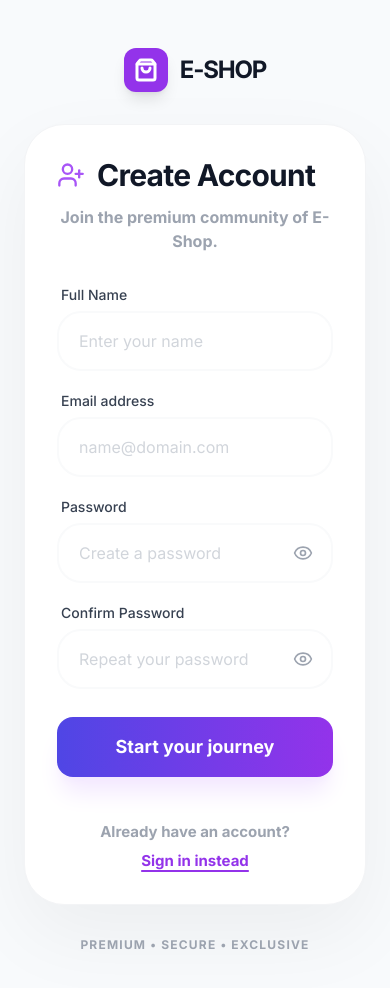
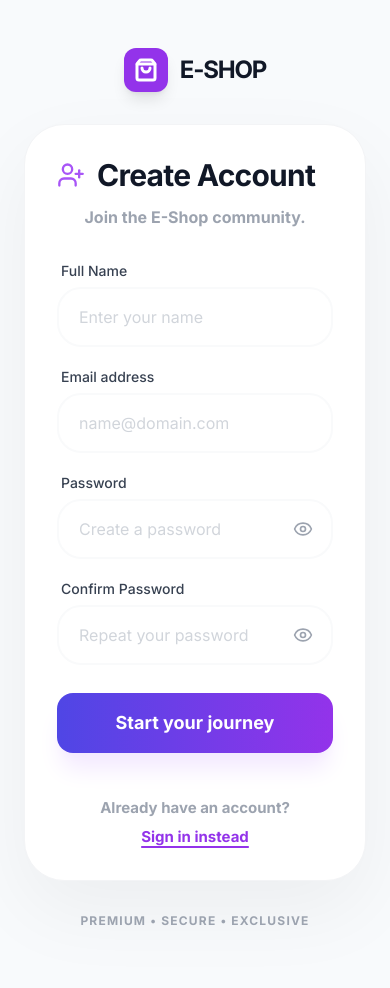
Before and after one commit to dhrumil16/chaintech-task, a React (Vite) app: page /register in a window 390 px wide. Shown: the top 988 px of the page. Built offline with nearby package versions, Linux system fonts and the light colour scheme.

Commit message:
style: shorten auth page descriptive text for mobile

```diff
--- a/src/pages/Login.jsx
+++ b/src/pages/Login.jsx
@@ -105,7 +105,7 @@ const Login = () => {
                     <div className="bg-white p-8 sm:p-12 rounded-[2.5rem] shadow-[0_30px_80px_rgba(0,0,0,0.05)] border border-gray-100">
                         <div className="mb-10 text-center sm:text-left">
                             <h2 className="text-3xl font-black text-gray-900 mb-3 tracking-tight">Welcome Home</h2>
-                            <p className="text-gray-400 font-bold">Please enter your credentials to log in.</p>
+                            <p className="text-gray-400 font-bold">Log in to your account.</p>
                         </div>
 
                         <form className="space-y-7" onSubmit={handleSubmit}>
--- a/src/pages/Register.jsx
+++ b/src/pages/Register.jsx
@@ -126,7 +126,7 @@ const Register = () => {
                                 <UserPlus className="text-purple-500 lg:hidden" size={28} />
                                 Create Account
                             </h2>
-                            <p className="text-gray-400 font-bold">Join the premium community of E-Shop.</p>
+                            <p className="text-gray-400 font-bold">Join the E-Shop community.</p>
                         </div>
 
                         <form className="space-y-5" onSubmit={handleSubmit}>
```
